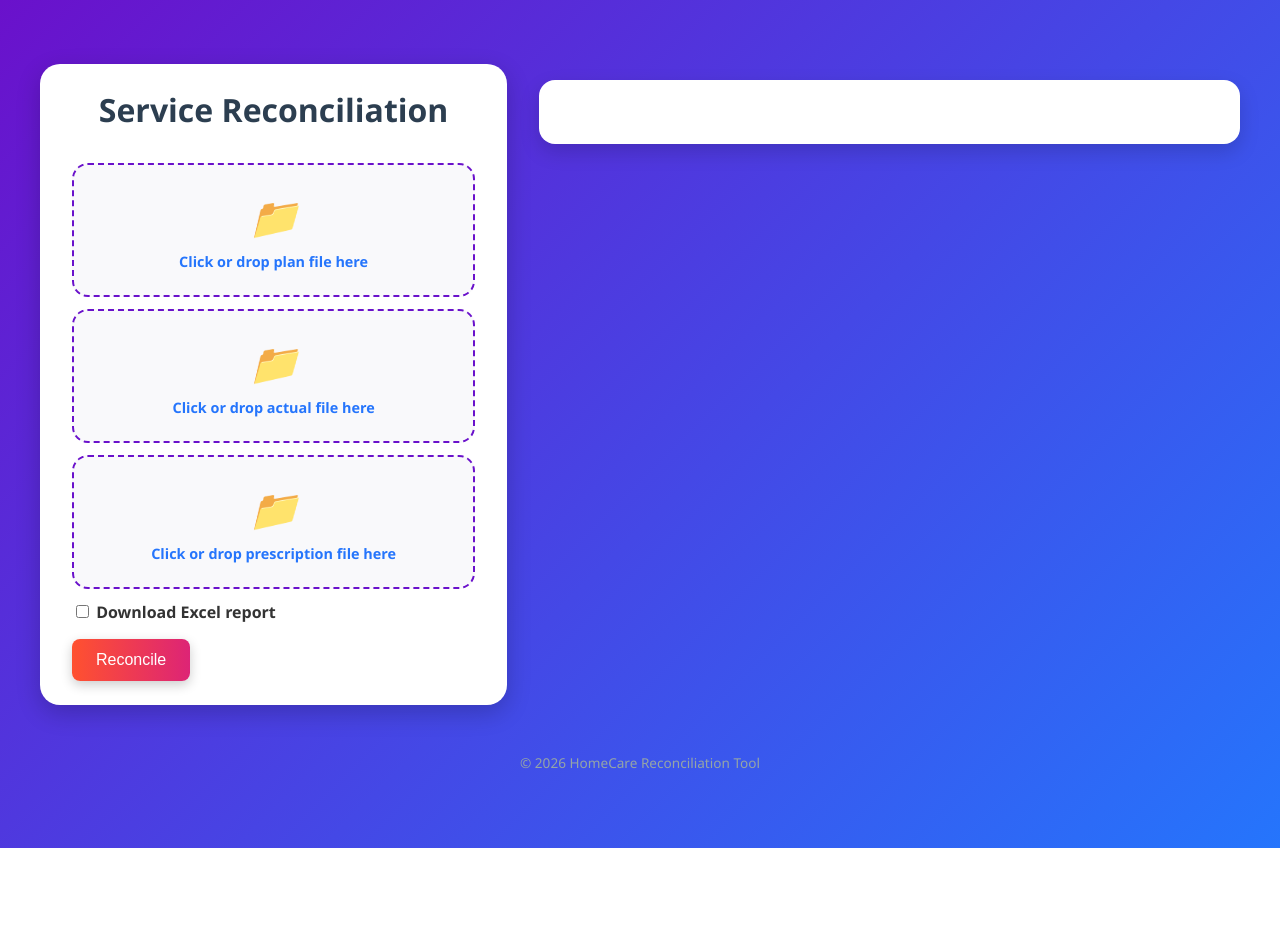
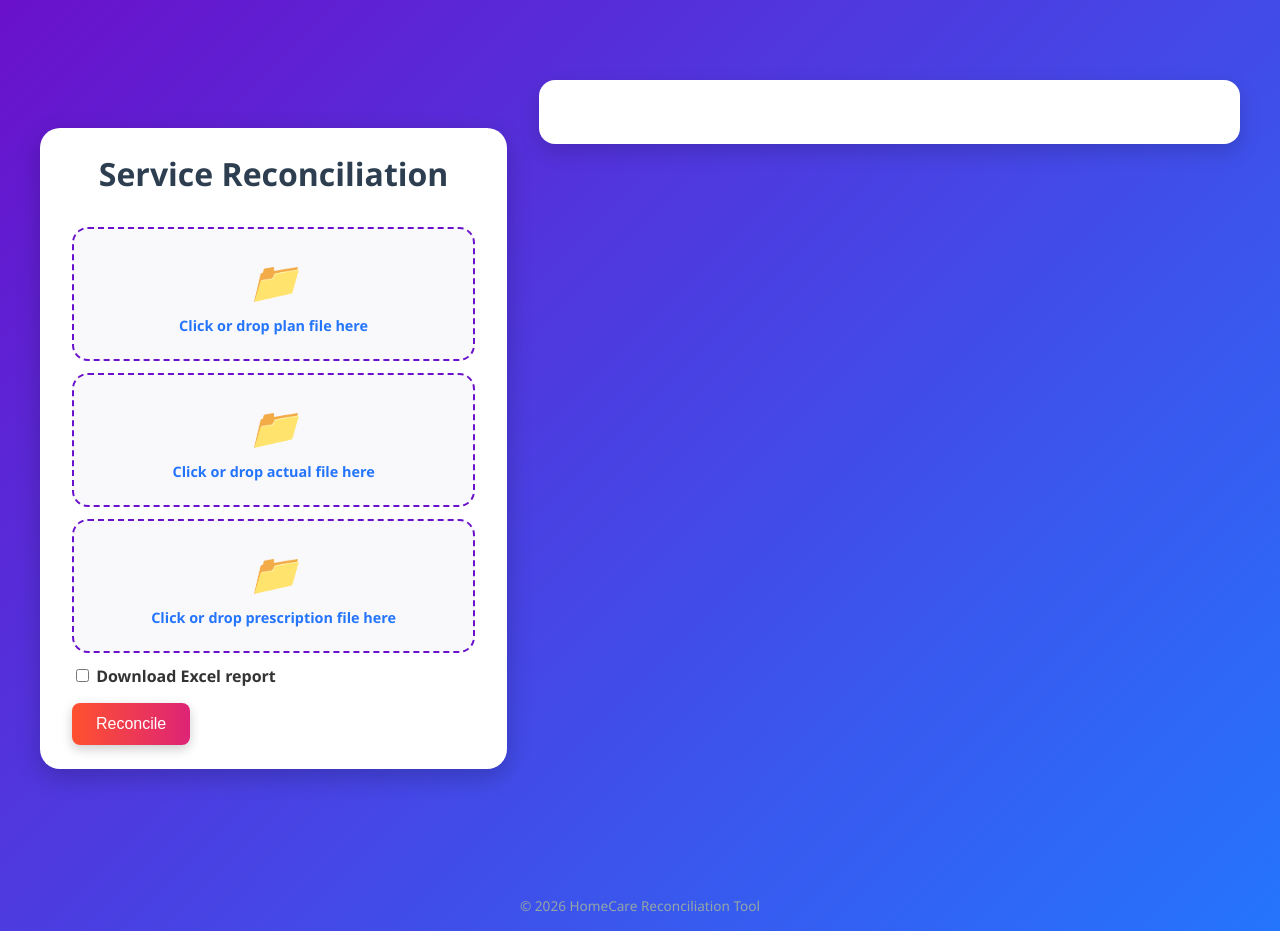
Before and after one commit to juanfelipe-dev/HelvetiCare-Reconcile, a FastAPI app: page / in a window 1280 px wide. Before the commit the page ends 848 px from the top, so only its background shows below. Run offline with FastAPI, Linux system fonts and the light colour scheme.

Commit message:
fix postion

```diff
--- a/app/static/styles.css
+++ b/app/static/styles.css
@@ -29,8 +29,8 @@ body {
     flex: 2;
     display: flex;
     justify-content: center; /* center form horizontally within its pane */
-    align-items: center; /* vertical centering if pane gets taller */
-    min-height: 60vh; /* give some vertical space so centering is visible */
+    align-items: center; /* vertical centering relative to viewport */
+    height: 100vh; /* fill full screen height so centering uses entire viewport */
 }
 .right-pane {
     flex: 3;
@@ -62,7 +62,7 @@ form {
     max-width: 480px;
     transition: transform 0.3s ease, box-shadow 0.3s ease;
     position: relative;
-    margin-top: 1rem;
+    margin-top: 0; /* avoid pushing form down in left pane */
 }
 form:hover {
     transform: translateY(-5px);
```
